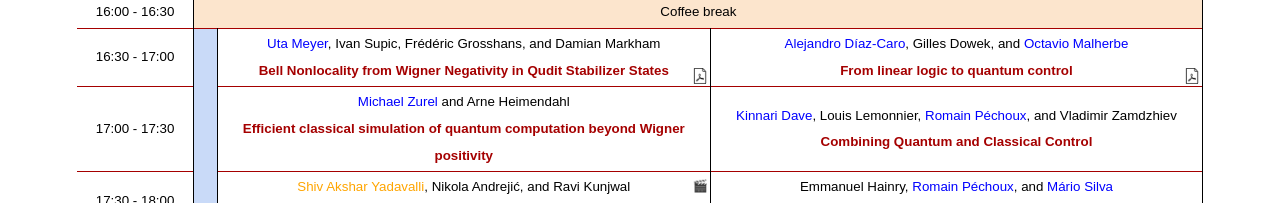
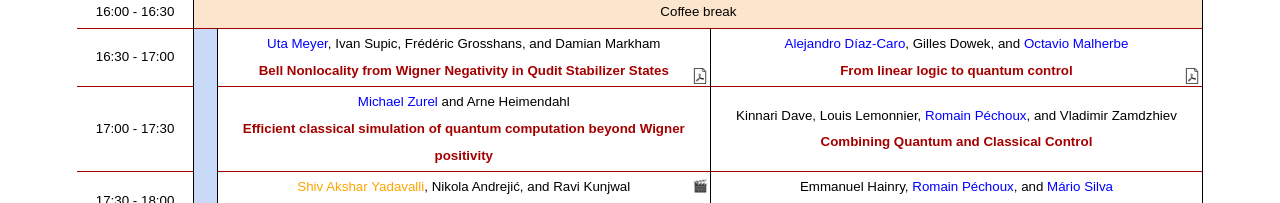
Before and after one commit to qpl2024/qpl2024.github.io, a plain HTML site: page inscriptos.html in a window 1280 px wide. Shown: the part 1136-1339 px from the top of the page. Drawn offline with Linux system fonts and the light colour scheme.

Commit message:
One less

```diff
--- a/inscriptos.html
+++ b/inscriptos.html
@@ -507,7 +507,7 @@
 		<strong>Efficient classical simulation of quantum computation beyond Wigner positivity</strong>
 	      </td>
 	      <td class="s2 clickable-cell" dir="ltr" onclick="openModal('abstract68')">
-		<span style="color: blue;">Kinnari Dave</span>, Louis Lemonnier, <span style="color: blue;">Romain Péchoux</span>, and Vladimir Zamdzhiev<br>
+		Kinnari Dave, Louis Lemonnier, <span style="color: blue;">Romain Péchoux</span>, and Vladimir Zamdzhiev<br>
 		<strong>Combining Quantum and Classical Control</strong>
 	      </td>
 	    </tr>
```
